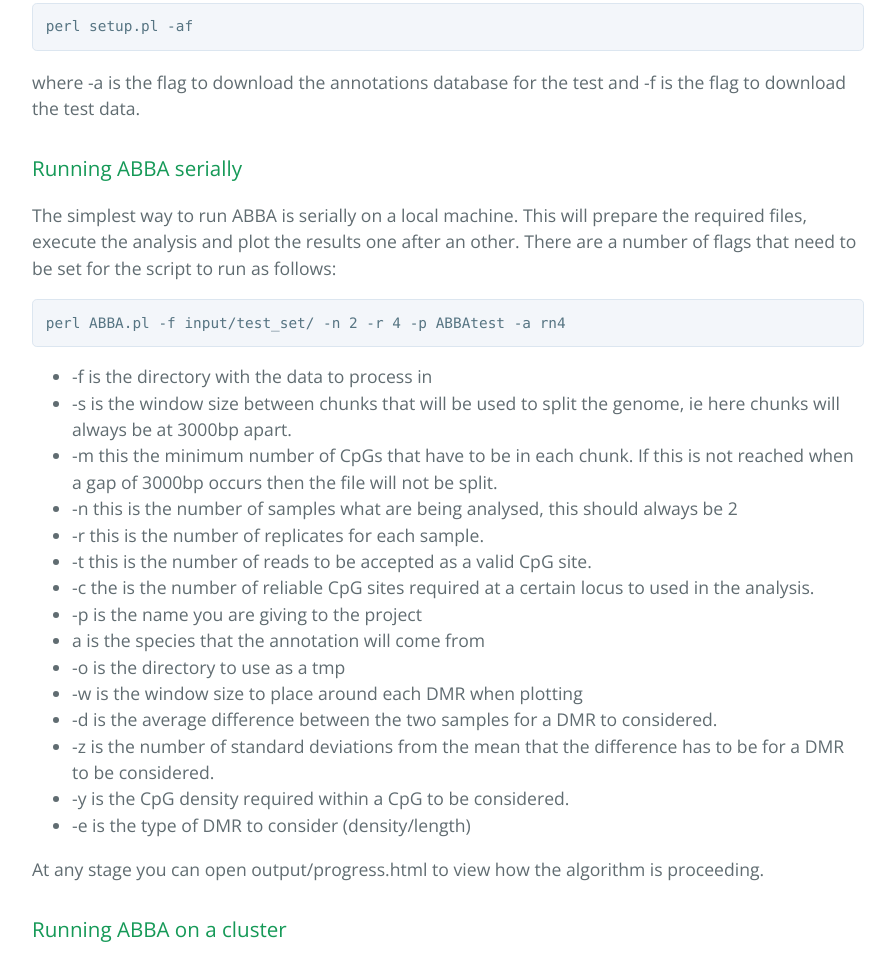
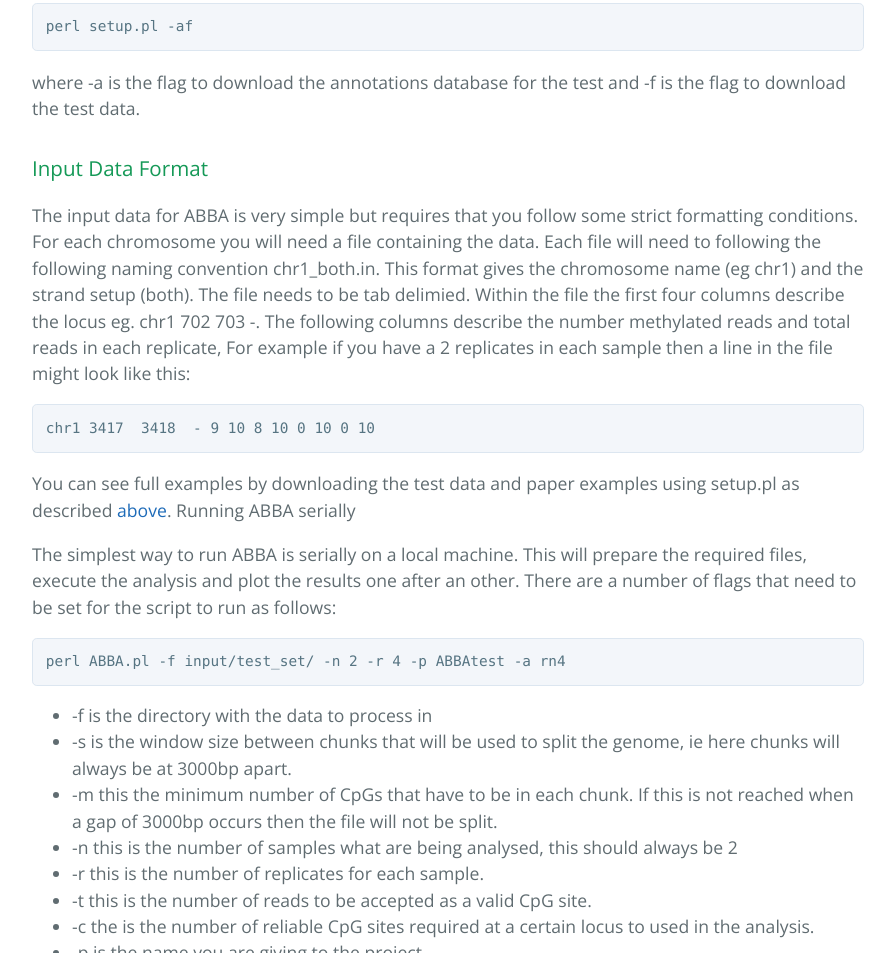
Before and after one commit to SystemsGeneticsSG/ABBA, a plain HTML site: page index.html in a window 1280 px wide. Shown: the part 2233-3186 px from the top of the page, without its empty margins (192-1087 px from the left). Drawn offline with nearby package versions, Linux system fonts and the light colour scheme.

Commit message:
added section on input data

```diff
--- a/index.html
+++ b/index.html
@@ -90,6 +90,15 @@ install.packages(<span class="pl-s"><span class="pl-pds">"</span>INLA<span class
 <p>where -a is the flag to download the annotations database for the test and -f is the flag to download the test data.</p>
 
 <h3>
+
+<a id="running-abba-serially" class="anchor" href="#running-abba-serially" aria-hidden="true"><span class="octicon octicon-link"></span></a>Input Data Format</h3>
+<p>The input data for ABBA is very simple but requires that you follow some strict formatting conditions. For each chromosome you will need a file containing the data. Each file will need to following the following naming convention chr1_both.in. This format gives the chromosome name (eg chr1) and the strand setup (both). The file needs to be tab delimied. Within the file the first four columns describe the locus eg. chr1 702 703 -. The following columns describe the number methylated reads and total reads in each replicate, For example if you have a 2 replicates in each sample then a line in the file might look like this:</p>
+
+<div class="highlight highlight-source-shell"><pre>chr1 3417  3418  - 9 10 8 10 0 10 0 10</pre></div>
+
+<p> You can see full examples by downloading the test data and paper examples using setup.pl as described <a href="#step-4-download-software-and-the-test-data-and-annotation-library">above</a>.
+
+
 <a id="running-abba-serially" class="anchor" href="#running-abba-serially" aria-hidden="true"><span class="octicon octicon-link"></span></a>Running ABBA serially</h3>
 
 <p>The simplest way to run ABBA is serially on a local machine. This will prepare the required files, execute the analysis and plot the results one after an other. There are a number of flags that need to be set for the script to run as follows:</p>
```
